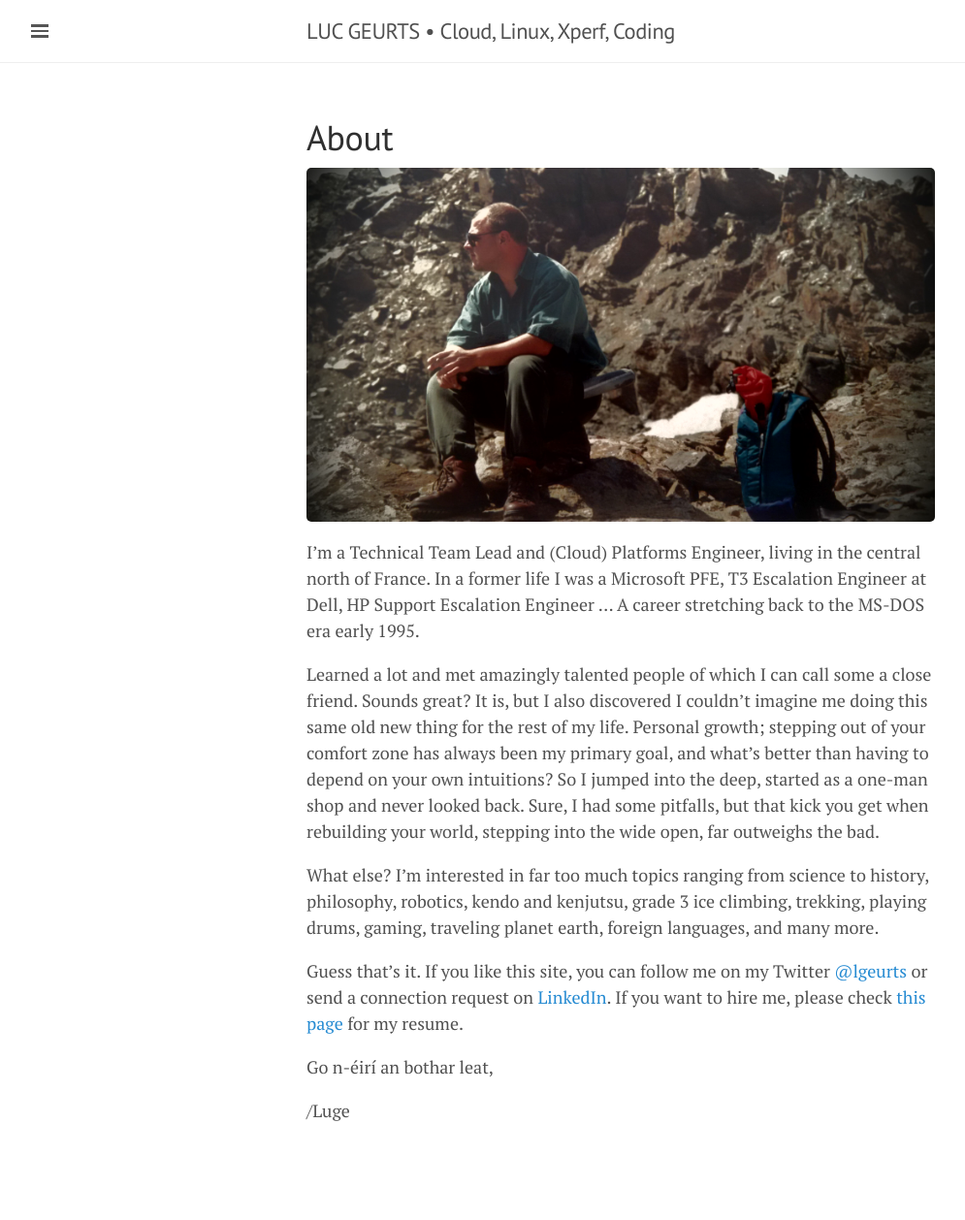
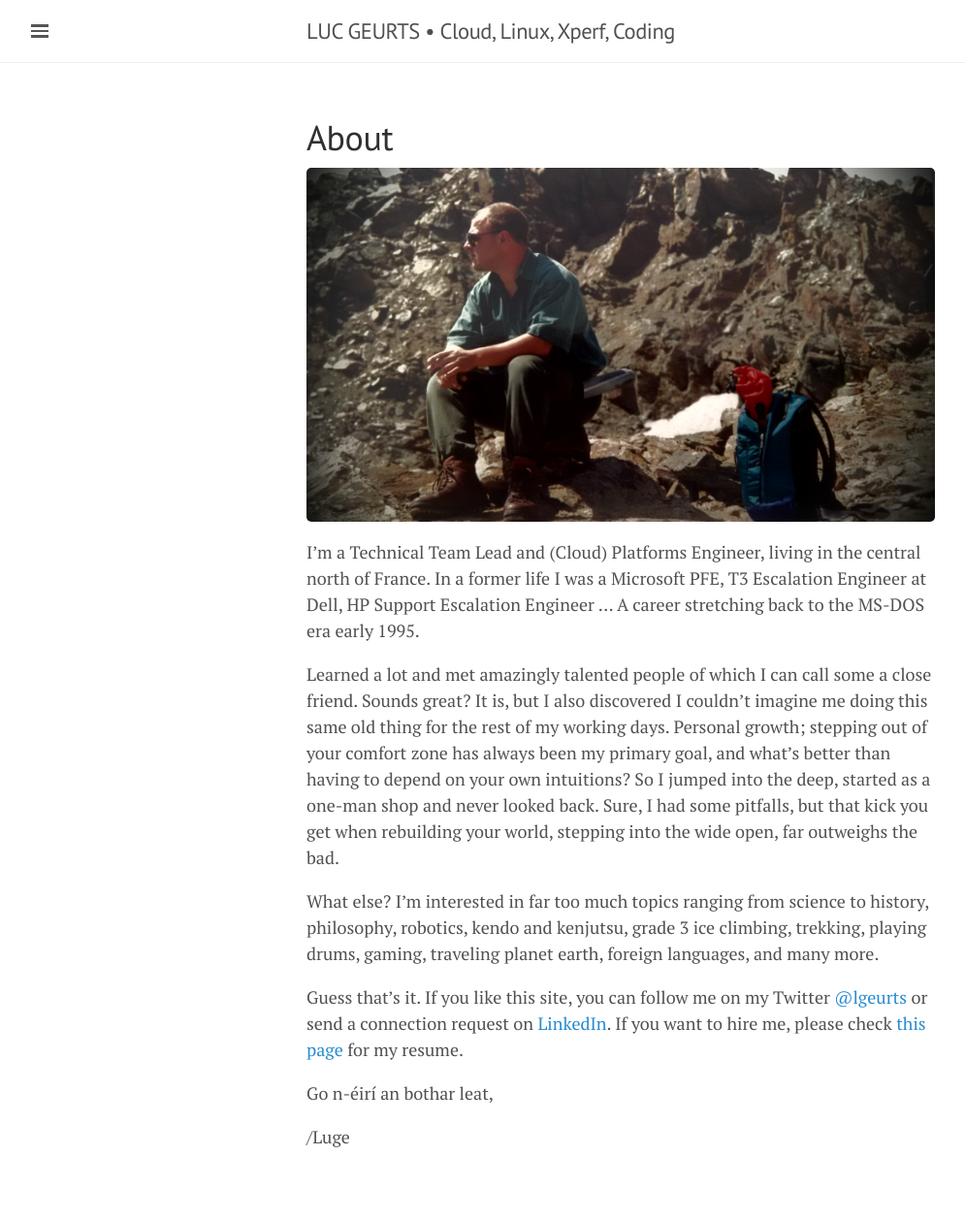
Before and after one commit to lgeurts/lgeurts.github.io, a Jekyll site: the page built from about.md, in a window 1280 px wide. Shown: the whole page at 97% size, without its empty margins (0-995 px from the left). Built offline with Jekyll 4.4.1, drawn with Linux system fonts in a browser that asks for light colours; nearby versions of some CDN libraries; before the commit the page ends 1231 px from its top, so only the background shows below that.

Commit message:
Update about.md

```diff
--- a/about.md
+++ b/about.md
@@ -8,7 +8,7 @@
 I'm a Technical Team Lead and (Cloud) Platforms Engineer, living in the central north of France.
 In a former life I was a Microsoft PFE, T3 Escalation Engineer at Dell, HP Support Escalation Engineer ... A career stretching back to the MS-DOS era early 1995.
 
-Learned a lot and met amazingly talented people of which I can call some a close friend. Sounds great? It is, but I also discovered I couldn't imagine me doing this same old new thing for the rest of my life. Personal growth; stepping out of your comfort zone has always been my primary goal, and what's better than having to depend on your own intuitions? So I jumped into the deep, started as a one-man shop and never looked back. Sure, I had some pitfalls, but that kick you get when rebuilding your world, stepping into the wide open, far outweighs the bad.
+Learned a lot and met amazingly talented people of which I can call some a close friend. Sounds great? It is, but I also discovered I couldn't imagine me doing this same old thing for the rest of my working days. Personal growth; stepping out of your comfort zone has always been my primary goal, and what's better than having to depend on your own intuitions? So I jumped into the deep, started as a one-man shop and never looked back. Sure, I had some pitfalls, but that kick you get when rebuilding your world, stepping into the wide open, far outweighs the bad.
 
 What else? I'm interested in far too much topics ranging from science to history, philosophy, robotics, kendo and kenjutsu, grade 3 ice climbing, trekking, playing drums, gaming, traveling planet earth, foreign languages, and many more.
 
```
